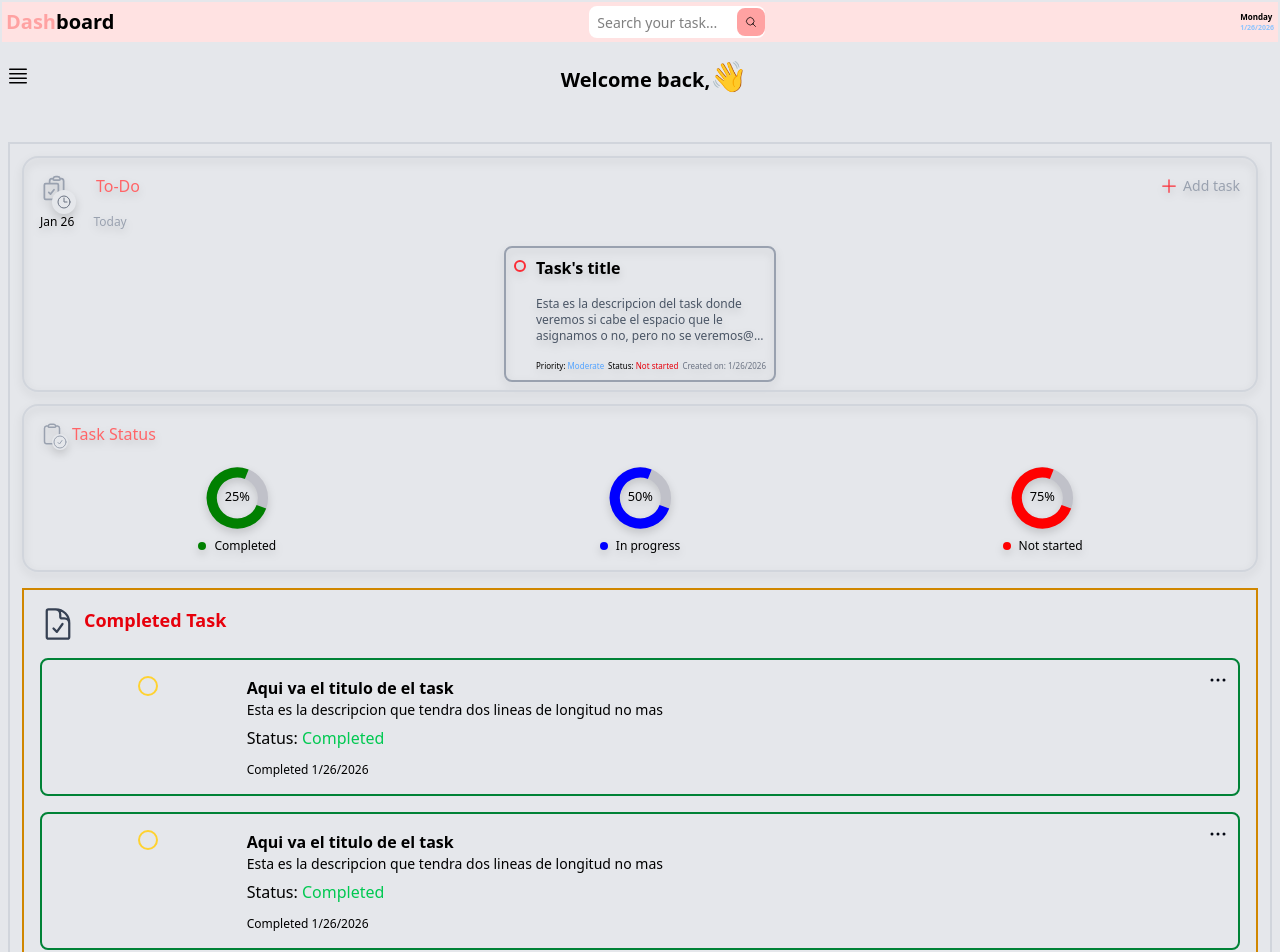
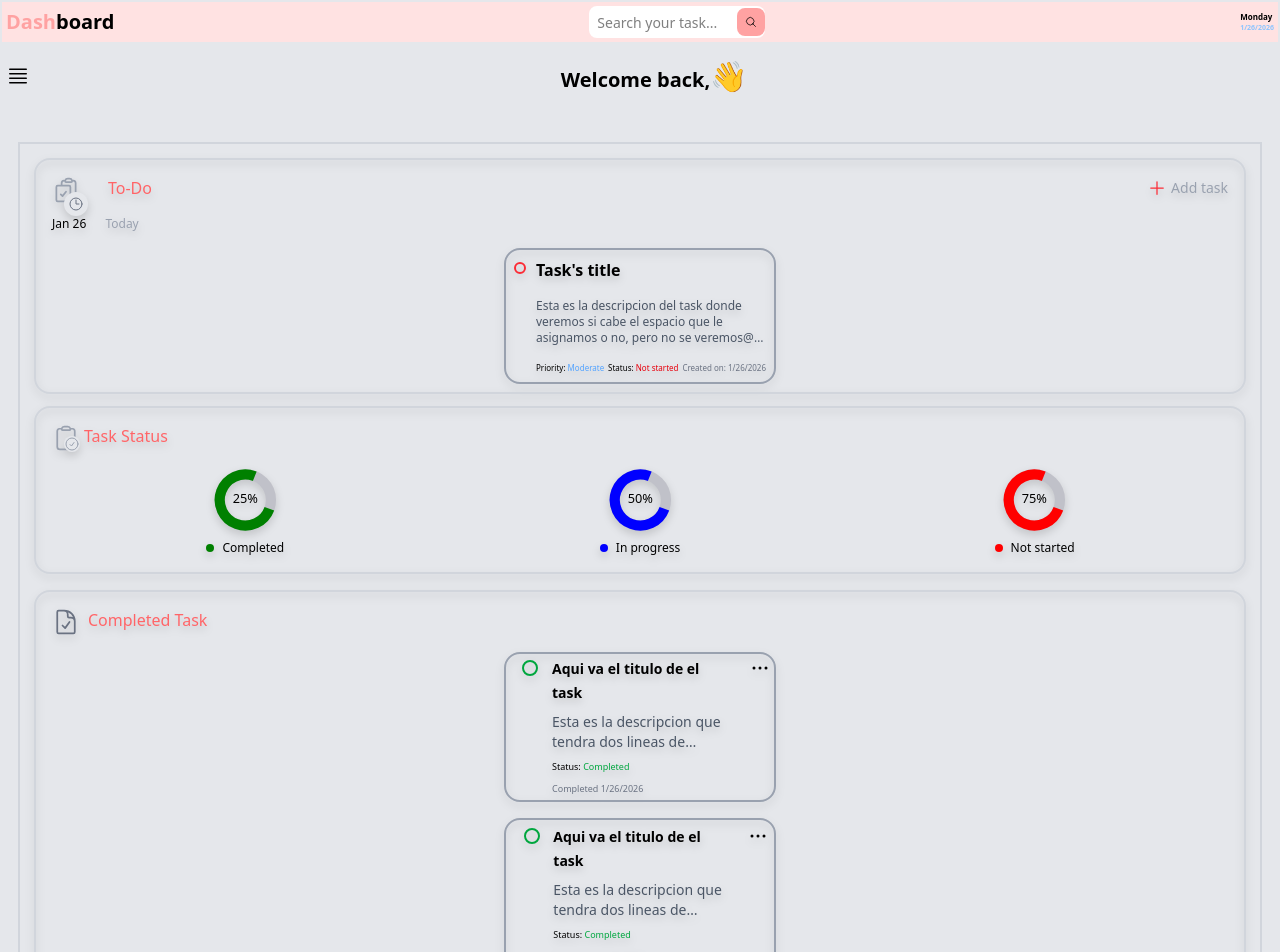
Before and after one commit to karinatuyuc/my-todo-list-React, a React (Vite) app: page / in a window 1280 px wide. Shown: the top 952 px of the page. Built offline with nearby package versions, Linux system fonts and the light colour scheme.

Commit message:
style: add layout and colors for dashboard

```diff
--- a/src/CompletedTask.jsx
+++ b/src/CompletedTask.jsx
@@ -10,62 +10,67 @@ export default function CompletedTask({dateIn}){
                {/** <div className="">*/}
                 <div className="flex gap-2 mb-2">
                     < DocumentCheckIcon
-                        className="w-9 h-9 text-gray-700 mb-2"
+                        className="w-7 h-7 text-gray-500 mb-2"
                     />
-                    <h1 className="text-lg text-red-600 font-bold">Completed Task</h1>
+                    <h1 className=" text-red-400 font-medium">Completed Task</h1>
                 </div>
 
                 {/**CARDS*/}
-                <div className="">
+                <div className="flex flex-col gap-4">
 
                     {/**CARD #1 */}
-                    <div className="grid border-2 border-green-700 mb-4 p-2 rounded-lg grid-cols-[1fr_4fr_1fr] ">
+                    <div className="grid border-2 border-gray-400 rounded-2xl grid-cols-[1fr_4fr_1fr] w-68 max-w-md mx-auto p-0.5">
 
-                        <div className="flex justify-center items-start">
-                            <div className="w-5 h-5 rounded-full border-2 border-amber-300 mt-2"></div>
+                        <div className="flex justify-center items-start pt-1">
+                            <div className="w-4 h-4 rounded-full border-2 border-green-600"></div>
                         </div>
 
 
-                           <div className="mb-1.5 mt-2 max-w-auto">
-                              <span className="font-bold mb-2 text-base">Aqui va el titulo de el task</span>
-                              <p className="mb-1.5 text-sm line-clamp-2"
+                           <div className="max-w-auto">
+                              <span className="font-bold text-sm ">Aqui va el titulo de el task</span>
+                              <p className="text-sm line-clamp-2 mt-2 text-gray-600"
 
                               >Esta es la descripcion que tendra dos lineas de longitud no mas</p>
-                              <h4 className="mb-1.5">Status: <span className="text-green-500">Completed</span></h4>
-                              <span className="text-xs">Completed {dateIn} </span>
+                              <h4 className="text-[9px] mt-2">Status: <span className="text-green-600">Completed</span></h4>
+                              <span className="text-[9px] text-gray-500">Completed {dateIn} </span> {/**This should be interactive */}
                            </div>
 
-                           <div>
+                           <div className="flex justify-end items-start">
                                 <EllipsisHorizontalIcon
-                                className="w-6 h-6 text-gray-950 font-extrabold text-xs ml-auto"
+                                className="w-6 h-6"
                                 />
                             </div>
                     </div>
 
+
+
+
+
                    {/**CARDS 2*/}
+                   <div className="grid border-2 border-gray-400 mb-4 rounded-2xl grid-cols-[1fr_4fr_1fr] p-1 w-68 max-w-md mx-auto">
 
-                                          <div className="grid border-2 border-green-700 mb-4 p-2 rounded-lg grid-cols-[1fr_4fr_1fr] ">
-
-                        <div className="flex justify-center items-start">
-                            <div className="w-5 h-5 rounded-full border-2 border-amber-300 mt-2"></div>
+                        <div className="flex justify-center items-start pt-1">
+                            <div className="w-4 h-4 rounded-full border-2 border-green-600"></div>
                         </div>
 
 
-                           <div className="mb-1.5 mt-2 max-w-auto">
-                              <span className="font-bold mb-2 text-base">Aqui va el titulo de el task</span>
-                              <p className="mb-1.5 text-sm line-clamp-2"
+                           <div className="max-w-auto">
+                              <span className="font-bold text-sm ">Aqui va el titulo de el task</span>
+                              <p className="text-sm line-clamp-2 mt-2 text-gray-600"
 
                               >Esta es la descripcion que tendra dos lineas de longitud no mas</p>
-                              <h4 className="mb-1.5">Status: <span className="text-green-500">Completed</span></h4>
-                              <span className="text-xs">Completed {dateIn} </span>
+                              <h4 className="text-[9px] mt-2">Status: <span className="text-green-600">Completed</span></h4>
+                              <span className="text-[9px] text-gray-500">Completed {dateIn} </span> {/**This should be interactive */}
                            </div>
 
-                           <div>
+                           <div className="flex justify-end items-start">
                                 <EllipsisHorizontalIcon
-                                className="w-6 h-6 text-gray-950 font-extrabold text-xs ml-auto"
+                                className="w-6 h-6"
                                 />
                             </div>
                     </div>
+
+
 
                 </div>
 
--- a/src/Dashboard.jsx
+++ b/src/Dashboard.jsx
@@ -78,7 +78,7 @@ export default function Dashboard({showModal}) {
 
 
                 {/** Main section */}
-                <section className="border-2 border-gray-300 m-1.5 mt-12 p-3">
+                <section className="border-2 border-gray-300 m-4 mt-12 p-3.5">
 
                     {/*ADD TASK SECTION AND CARDS TASKS (different component in REVIEW)*/}
                     <div className="w-full border-2 border-gray-300 drop-shadow-lg p-2 mb-3 rounded-2xl">
@@ -102,7 +102,7 @@ export default function Dashboard({showModal}) {
 
 
                         {/*DIV TO DO AND ADD TASK*/}
-                        <div className=" min-h-28 mt-12 border-2 border-gray-400 rounded-lg w-68 max-w-md mx-auto p-0.5">
+                        <div className=" min-h-28 mt-12 border-2 border-gray-400 rounded-2xl w-68 max-w-md mx-auto p-0.5">
 
                            <div className="flex gap-2.5 p-1.5">
                             <div className="flex justify-center items-start mt-1">
@@ -134,8 +134,8 @@ export default function Dashboard({showModal}) {
                         <div className="flex gap-4">
 
                             <div className="flex relative mb-4">
-                              <ClipboardIcon className="w-6 h-6 absolute text-gray-400"/>
-                              <CheckCircleIcon className="w-4 h-4 relative mt-3 left-3 bg-gray-200 rounded-full text-gray-400" />
+                              <ClipboardIcon className="w-7 h-7 absolute text-gray-400"/>
+                              <CheckCircleIcon className="w-4 h-4 relative mt-3 left-3 rounded-full text-gray-400 bg-gray-200" />
                             </div>
                             <span className="text-red-400 font-medium">Task Status</span>
                         </div>
@@ -163,7 +163,7 @@ export default function Dashboard({showModal}) {
 
                     {/*COMPLETED TASK*/}
 
-                    <div className="border-yellow-600 border-2 p-4 h-full mt-4">
+                    <div className=" border-2 drop-shadow-lg border-gray-300 p-4 h-full mt-4 rounded-2xl">
                         <CompletedTask
                             dateIn={dateInNumber}
                         />
```
